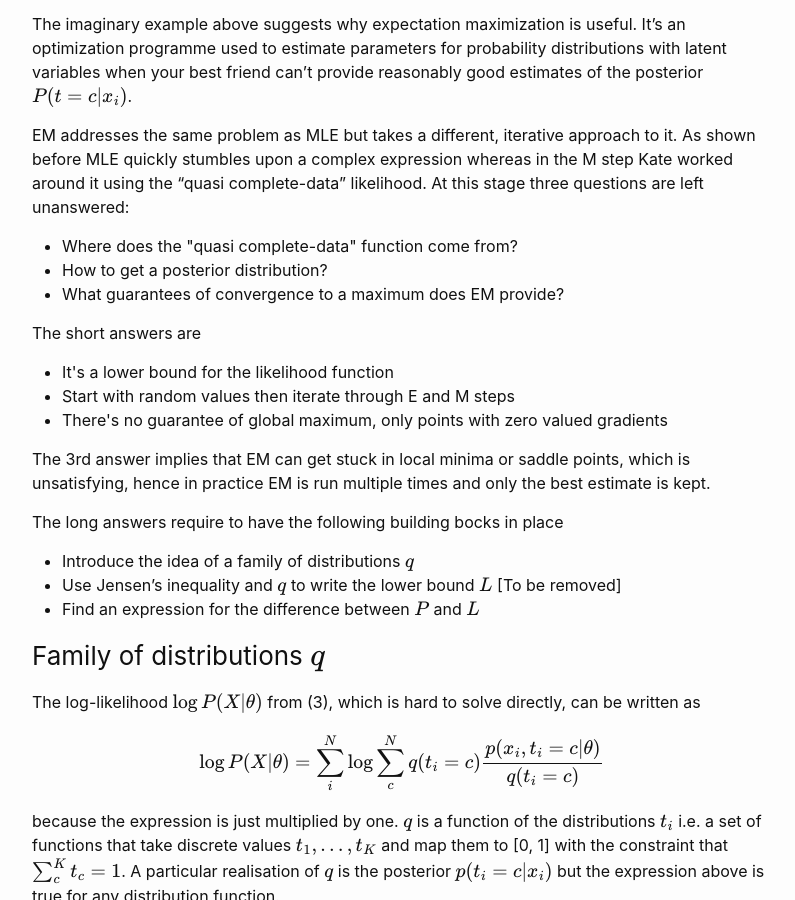
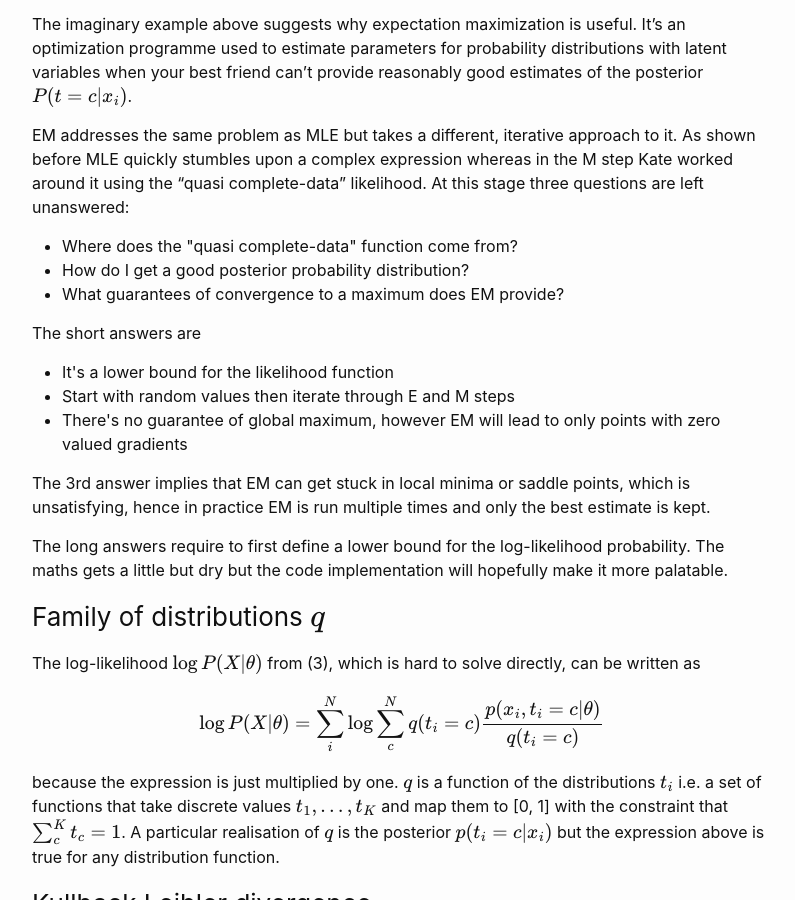
Before and after one commit to mkffl/mkffl.github.io, a Jekyll site: the page built from _posts/2020-05-26-Expectation-maximization-part-1.markdown, in a window 1280 px wide and 900 px high, scrolled down 6788 px. Shown: the whole window, without its empty margins (238-1033 px from the left). Built offline with Jekyll 4.4.1, drawn with Linux system fonts in a browser that asks for light colours; formulas are drawn with MathJax 3.

Commit message:
section 2 shorter intro

```diff
--- a/_posts/2020-05-26-Expectation-maximization-part-1.markdown
+++ b/_posts/2020-05-26-Expectation-maximization-part-1.markdown
@@ -305,7 +305,7 @@ MLE quickly stumbles upon a complex expression whereas in the M step Kate worked
 
 <ul>
     <li>Where does the "quasi complete-data" function come from?</li>
-    <li>How to get a posterior distribution?</li>
+    <li>How do I get a good posterior probability distribution?</li>
     <li>What guarantees of convergence to a maximum does EM provide?</li>
 </ul>
 
@@ -313,20 +313,13 @@ The short answers are
 <ul>
 <li>It's a lower bound for the likelihood function</li>
 <li>Start with random values then iterate through E and M steps</li>
-<li>There's no guarantee of global maximum, only points with zero valued gradients</li>
+<li>There's no guarantee of global maximum, however EM will lead to only points with zero valued gradients</li>
 </ul>
 
 The 3rd answer implies that EM can get stuck in local minima or saddle points, which is unsatisfying,
 hence in practice EM is run multiple times and only the best estimate is kept.
 
-The long answers require to have the following building bocks in place
-
-<ul>
-<li>Introduce the idea of a family of distributions $q$</li>
-<li>Use Jensen’s inequality and $q$ to write the lower bound $L$ [To be removed]</li>
-<li>Find an expression for the difference between $P$ and $L$</li>
-</ul>
-
+The long answers require to first define a lower bound for the log-likelihood probability. The maths gets a little but dry but the code implementation will hopefully make it more palatable.
 
 
 ### Family of distributions $q$
```
